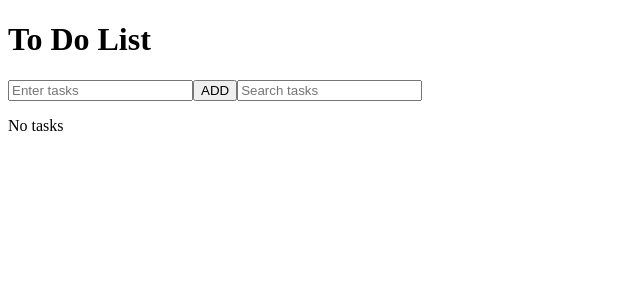
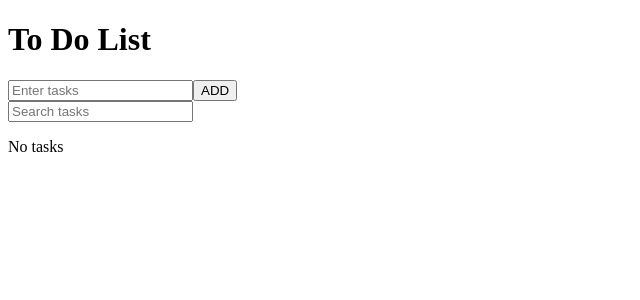
Before and after one commit to Veer19/react-starter, a React (Create React App) app: page / in a window 1280 px wide. Shown: the top 300 px of the page, without its empty margins (0-640 px from the left). Built offline with nearby package versions, Linux system fonts and the light colour scheme.

Commit message:
added components for search add and List

```diff
--- a/src/App.js
+++ b/src/App.js
@@ -1,51 +1,24 @@
-import { useEffect, useState } from "react";
+import { useState } from "react";
+import AddTodo from "components/AddTodo";
+import SearchTodo from "components/SearchTodo";
+import ListTodo from "components/ListTodo";
 
 const App = () => {
   const [todoList, setTodoList] = useState([]);
-  const [newTodoItem, setNewTodoItem] = useState("");
   const [searchItem, setSearchItem] = useState("");
-  useEffect(() => {
-    console.log(name);
-  }, [name]);
-  const handleAddItem = () => {
-    setTodoList([newTodoItem,...todoList])
-    setNewTodoItem("")
-  };
 
-const filterTodoList = () => {
+  const filterTodoList = () => {
     const filteredList = todoList.filter((item) =>
       item.toLowerCase().includes(searchItem.toLowerCase())
     );
     return filteredList;
   };
-  const [names, setNames] = useState(["veer", "shriyank", "kundan"]);
   return (
     <div>
       <h1>To Do List</h1>
-      <input
-        placeholder="Enter tasks"
-        type="text"
-        value={newTodoItem}
-        onKeyDown={(event) => {
-          if(event.key == "Enter")
-          handleAddItem()
-        }}
-        onChange={(event) => {
-          setNewTodoItem(event.target.value);
-        }}
-      ></input>
-      <button onClick={handleAddItem}>ADD</button>
-      <input
-        placeholder="Search tasks"
-        type="text"
-        value={searchItem}
-        onChange={(event) => {
-          setSearchItem(event.target.value);
-        }}
-      ></input>
-      {todoList.length == 0 ? <p>No tasks</p> : filterTodoList.map((todoItem, index) => {
-        return <p key={index}>{todoItem}</p>;
-      })}
+      <AddTodo setTodoList={setTodoList}> </AddTodo>
+      <SearchTodo searchItem={searchItem} setSearchItem={setSearchItem}></SearchTodo>
+      <ListTodo searchItem={searchItem} todoList={todoList}></ListTodo>
     </div>
   );
 };
--- /dev/null
+++ b/src/components/AddTodo.js
@@ -0,0 +1,43 @@
+import { useState } from "react";
+
+const AddTodo = ({ setTodoList }) => {
+  const [newTodoItem, setNewTodoItem] = useState("");
+  const handleAddItem = () => {
+    setTodoList((prev) => {
+      return [newTodoItem, ...prev];
+    });
+    setNewTodoItem("");
+  };
+  return (
+    <div>
+      <input
+        placeholder="Enter tasks"
+        type="text"
+        value={newTodoItem}
+        onKeyDown={(event) => {
+          if (event.key == "Enter") handleAddItem();
+        }}
+        onChange={(event) => {
+          setNewTodoItem(event.target.value);
+        }}
+      ></input>
+      <button onClick={handleAddItem}>ADD</button>
+    </div>
+  );
+};
+export default AddTodo;
+
+// const arrow = () => {};
+// const arrow1 = (props) => {
+//   const { prop1, prop2 } = props;
+// };
+// const arrow2 = ({ prop1, prop2 }) => {
+//     [...arr1, newElement]
+//     {...object1, newKey: newElement}
+// };
+
+// const filtered = list.map(((element) => {
+//     return element
+// }))
+
+// useEffect(() => {}, [])
--- /dev/null
+++ b/src/components/ListTodo.js
@@ -0,0 +1,25 @@
+import { useState } from "react";
+
+const ListTodo = ({ searchItem, todoList }) => {
+  const filterTodoList = () => {
+    const filteredList = todoList.filter((item) =>
+      item.toLowerCase().includes(searchItem.toLowerCase())
+    );
+    return filteredList;
+  };
+
+  return (
+    <div>
+      {todoList.length == 0 ? (
+        <p>No tasks</p>
+      ) : filterTodoList().length == 0 ? (
+        <p>No item found</p>
+      ) : (
+        filterTodoList().map((todoItem, index) => {
+          return <p key={index}>{todoItem}</p>;
+        })
+      )}
+    </div>
+  );
+};
+export default ListTodo;
--- /dev/null
+++ b/src/components/SearchTodo.js
@@ -0,0 +1,17 @@
+import { useState } from "react";
+
+const SearchTodo = ({ searchItem, setSearchItem }) => {
+  return (
+    <div>
+      <input
+        placeholder="Search tasks"
+        type="text"
+        value={searchItem}
+        onChange={(event) => {
+          setSearchItem(event.target.value);
+        }}
+      ></input>
+    </div>
+  );
+};
+export default SearchTodo;
```
Also changed, not shown: .eslintrc.json.
